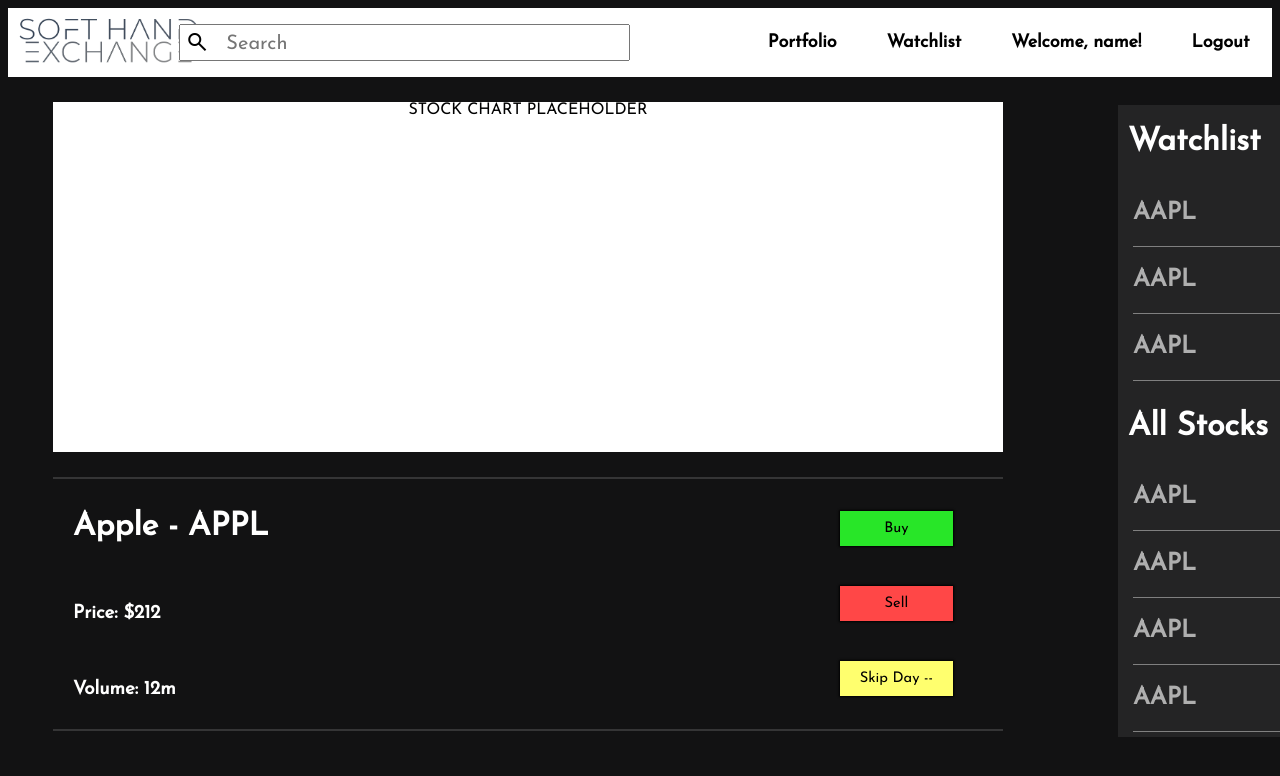
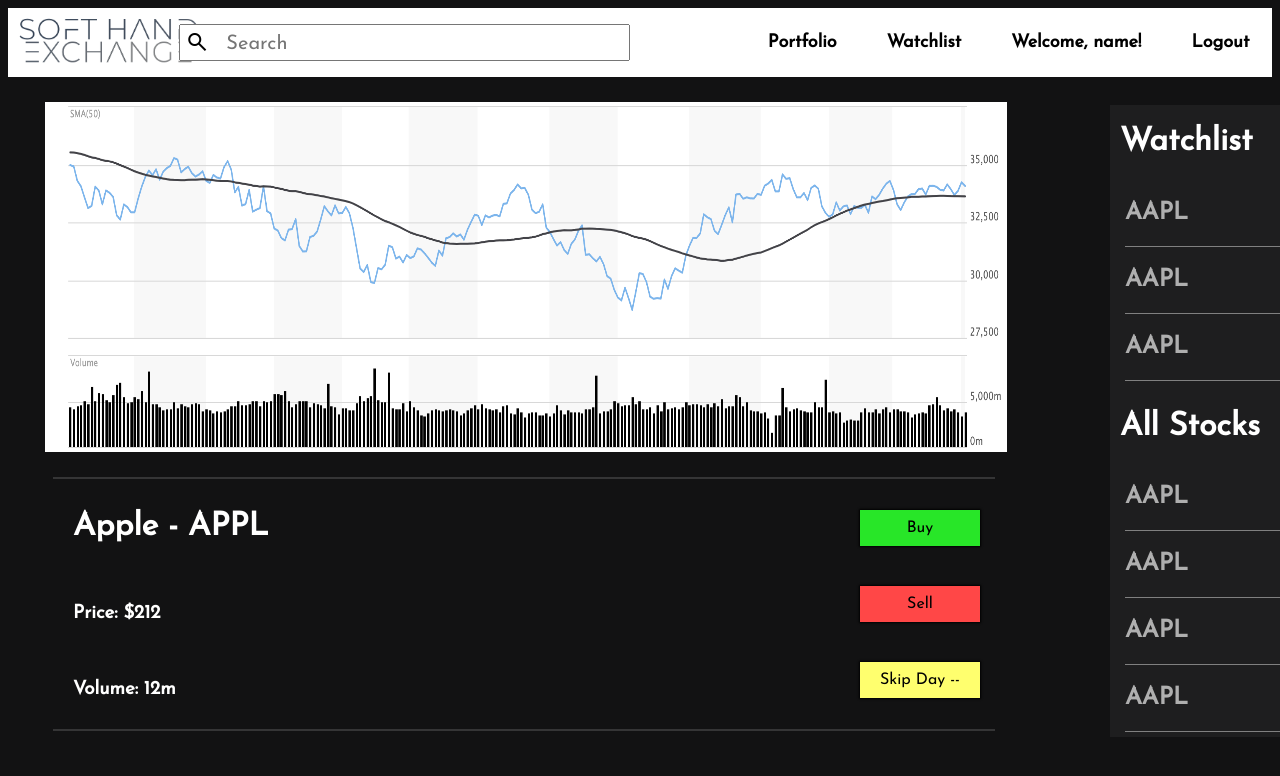
Before and after one commit to Bonavoot/she-frontend, a React (Vite) app: page / in a window 1280 px wide. Shown: the top 776 px of the page. Built offline with nearby package versions, Linux system fonts and the light colour scheme.

Commit message:
updated chart placeholder

```diff
--- a/src/Home.jsx
+++ b/src/Home.jsx
@@ -2,7 +2,7 @@
 import StockChart from "./StockChart"
 import StockInfo from "./StockInfo"
 import StockList from "./StockList"
-
+import stockChartImage from "./assets/stock-chart-5-year.png"
 const Home = () => {
 
     return (
--- a/src/StockChart.jsx
+++ b/src/StockChart.jsx
@@ -1,7 +1,10 @@
+import stockChartImage from "./assets/stock-chart-5-year.png"
 const StockChart = () => {
 
     return (
-        <div className="stock-chart">STOCK CHART PLACEHOLDER</div>
+        <div className="stock-chart">
+            <img className="stock-chart"  src={stockChartImage} alt="chart" />
+        </div>
     )
 }
 
--- a/src/index.css
+++ b/src/index.css
@@ -71,7 +71,7 @@
   height: 350px;
   width: 950px;
   text-align: center;
-  margin-left: 20px;
+  margin-left: 12px;
   background-color: white;
 }
 
@@ -99,12 +99,12 @@
   justify-content: center;
   flex-direction: column;
   gap: 40px;
-  margin-right: 50px;
+  margin-right: 15px;
 }
 
 button {
   cursor: pointer;
-  font-size: 11pt;
+  font-size: 12pt;
 }
 
 .buy-btn {
@@ -146,7 +146,7 @@
   height: 632px;
   overflow: scroll;
   margin-left: 15px;
-  background-color: rgba(255, 255, 255, 0.08);
+  background-color: rgba(255, 255, 255, 0.05);
   color: white;
 }
 
```
Also changed, not shown: src/assets/stock-chart-5-year.png (added).
